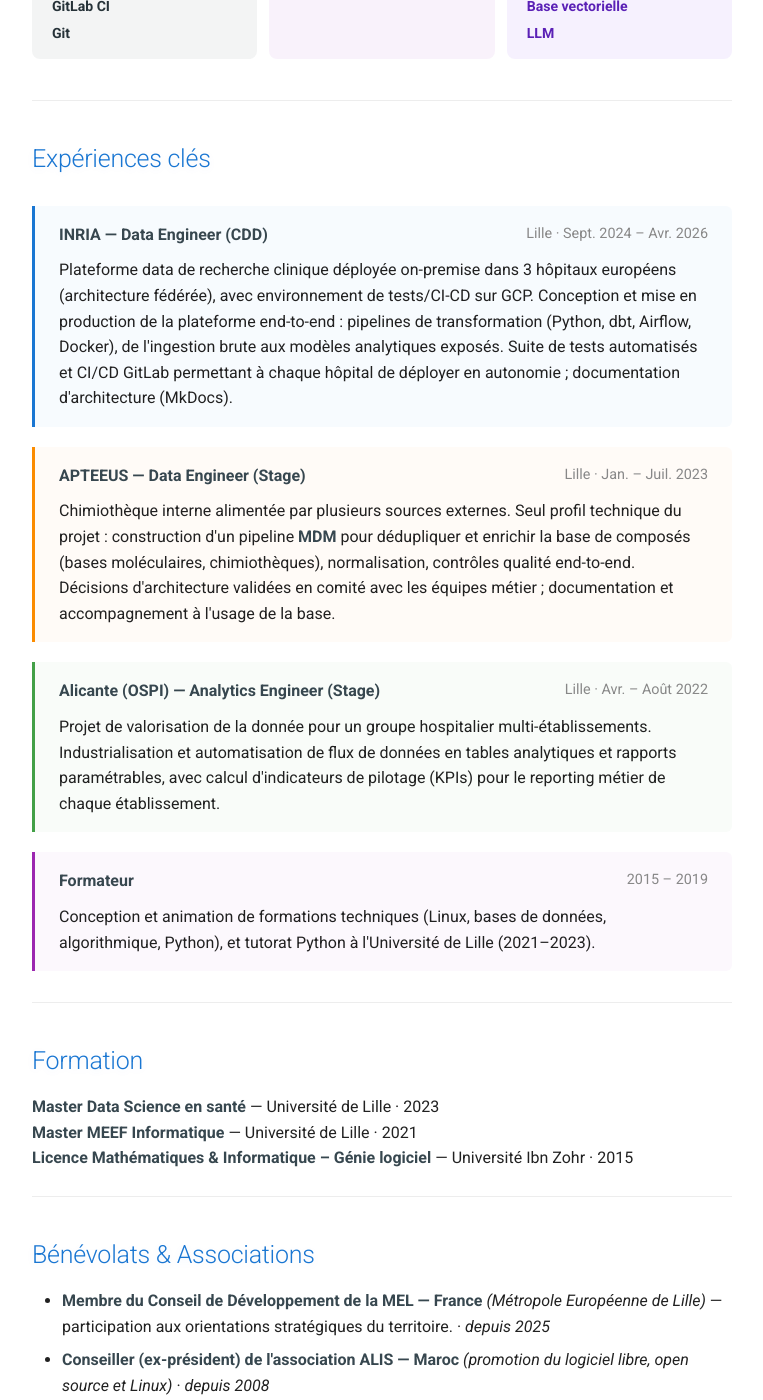
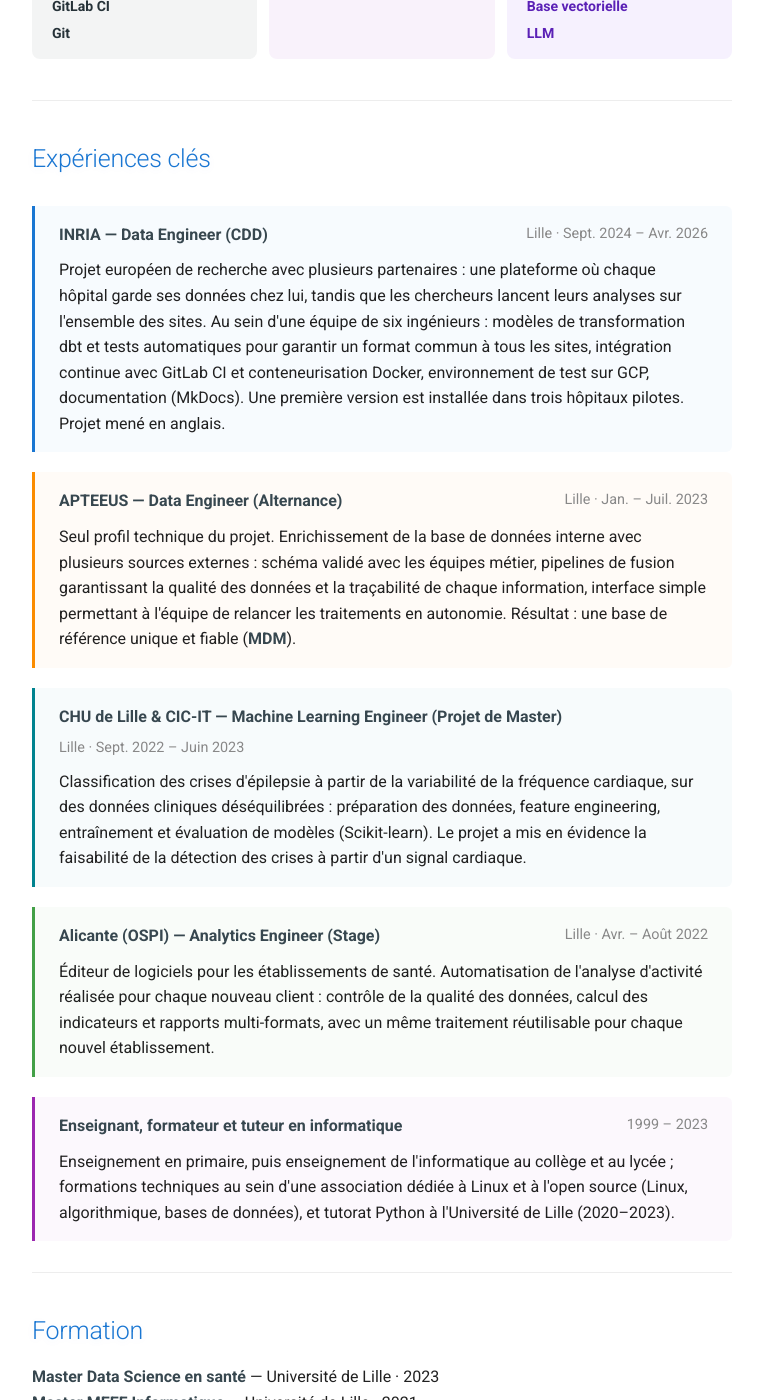
Before and after one commit to y-ikli/portfolio, an MkDocs documentation site: the page built from docs/index.md, in a window 1280 px wide and 1400 px high, scrolled down 1369 px. Shown: the whole window, without its empty margins (258-1021 px from the left). Built offline with MkDocs 1.6.1 and Material for MkDocs 9.7.7, drawn with Linux system fonts in a browser that asks for light colours; some of the changed text lies outside the part shown.

Commit message:
update index page

```diff
--- a/docs/index.md
+++ b/docs/index.md
@@ -24,11 +24,11 @@
 
 ## À propos
 
-J'ai commencé ma carrière comme enseignant, déjà passionné par le numérique, les algorithmes et Linux. Cette passion m'a ramené à l'université, de la licence jusqu'au master, pour faire de la data mon métier.
+Data Engineer depuis trois ans, j'interviens sur toute la chaîne de la donnée : du cadrage du besoin avec les équipes métier jusqu'à des données fiables, testées et prêtes à l'emploi. J'applique à la data les bonnes pratiques du développement logiciel : tests automatisés, CI/CD, code versionné et documenté.
 
-Depuis trois ans, je suis Data Engineer. J'interviens sur tout le cycle de vie de la donnée, de la source brute jusqu'aux indicateurs utilisés par les équipes métier, en appliquant à la data les bonnes pratiques du développement logiciel : tests automatisés, CI/CD, code versionné et documenté.
+Mon parcours est atypique, mais chaque étape a été un choix. J'ai commencé dans l'enseignement, avec une passion pour l'informatique, Linux et l'open source, que j'ai d'abord vécue dans le monde associatif. J'ai ensuite repris une licence par passion, en parallèle de mon travail, puis un master pour faire de la data mon métier.
 
-Curieux de nature, je vois l'apprentissage comme quelque chose qui ne s'arrête jamais : chaque projet est l'occasion de progresser. De mon passé d'enseignant, j'ai gardé le goût d'aider et de transmettre, dans une revue de code, une documentation ou une simple explication à un(e) collègue. Enfin, la confidentialité et le secret professionnel font naturellement partie de ma façon de travailler.
+De ce parcours, j'ai gardé le goût d'aider et de transmettre, dans une revue de code, une documentation ou une simple explication à un(e) collègue. Curieux de nature, je continue d'apprendre à chaque projet. Enfin, la confidentialité et le secret professionnel font naturellement partie de ma façon de travailler.
 
 **[Voir les projets réalisés →](./projets/index.md)**
 
@@ -80,7 +80,6 @@
     <div style="font-size: 0.7em; font-weight: 700; text-transform: uppercase; letter-spacing: 0.07em; color: #9c27b0; margin-bottom: 0.5rem;">Visualisation & Reporting</div>
     <div style="display: flex; flex-direction: column; gap: 0.25rem;">
       <span style="font-size: 0.88em; color: #6a1b9a; font-weight: 600;">Looker Studio</span>
-      <span style="font-size: 0.88em; color: #6a1b9a; font-weight: 600;">Apache Superset</span>
     </div>
   </div>
 
@@ -108,15 +107,23 @@
       <strong>INRIA — Data Engineer (CDD)</strong>
       <span style="color: #888; font-size: 0.9em;">Lille · Sept. 2024 – Avr. 2026</span>
     </div>
-    <p style="margin: 0.5rem 0 0;">Plateforme data de recherche clinique déployée on-premise dans 3 hôpitaux européens (architecture fédérée), avec environnement de tests/CI-CD sur GCP. Conception et mise en production de la plateforme end-to-end : pipelines de transformation (Python, dbt, Airflow, Docker), de l'ingestion brute aux modèles analytiques exposés. Suite de tests automatisés et CI/CD GitLab permettant à chaque hôpital de déployer en autonomie ; documentation d'architecture (MkDocs).</p>
+    <p style="margin: 0.5rem 0 0;">Projet européen de recherche avec plusieurs partenaires : une plateforme où chaque hôpital garde ses données chez lui, tandis que les chercheurs lancent leurs analyses sur l'ensemble des sites. Au sein d'une équipe de six ingénieurs : modèles de transformation dbt et tests automatiques pour garantir un format commun à tous les sites, intégration continue avec GitLab CI et conteneurisation Docker, environnement de test sur GCP, documentation (MkDocs). Une première version est installée dans trois hôpitaux pilotes. Projet mené en anglais.</p>
   </div>
 
   <div style="border-left: 3px solid #fb8c00; padding: 0.8rem 1.2rem; background: rgba(251,140,0,0.03); border-radius: 0 6px 6px 0;">
     <div style="display: flex; justify-content: space-between; flex-wrap: wrap; gap: 0.3rem;">
-      <strong>APTEEUS — Data Engineer (Stage)</strong>
+      <strong>APTEEUS — Data Engineer (Alternance)</strong>
       <span style="color: #888; font-size: 0.9em;">Lille · Jan. – Juil. 2023</span>
     </div>
-    <p style="margin: 0.5rem 0 0;">Chimiothèque interne alimentée par plusieurs sources externes. Seul profil technique du projet : construction d'un pipeline <strong>MDM</strong> pour dédupliquer et enrichir la base de composés (bases moléculaires, chimiothèques), normalisation, contrôles qualité end-to-end. Décisions d'architecture validées en comité avec les équipes métier ; documentation et accompagnement à l'usage de la base.</p>
+    <p style="margin: 0.5rem 0 0;">Seul profil technique du projet. Enrichissement de la base de données interne avec plusieurs sources externes : schéma validé avec les équipes métier, pipelines de fusion garantissant la qualité des données et la traçabilité de chaque information, interface simple permettant à l'équipe de relancer les traitements en autonomie. Résultat : une base de référence unique et fiable (<strong>MDM</strong>).</p>
+  </div>
+
+  <div style="border-left: 3px solid #00838f; padding: 0.8rem 1.2rem; background: rgba(0,131,143,0.03); border-radius: 0 6px 6px 0;">
+    <div style="display: flex; justify-content: space-between; flex-wrap: wrap; gap: 0.3rem;">
+      <strong>CHU de Lille &amp; CIC-IT — Machine Learning Engineer (Projet de Master)</strong>
+      <span style="color: #888; font-size: 0.9em;">Lille · Sept. 2022 – Juin 2023</span>
+    </div>
+    <p style="margin: 0.5rem 0 0;">Classification des crises d'épilepsie à partir de la variabilité de la fréquence cardiaque, sur des données cliniques déséquilibrées : préparation des données, feature engineering, entraînement et évaluation de modèles (Scikit-learn). Le projet a mis en évidence la faisabilité de la détection des crises à partir d'un signal cardiaque.</p>
   </div>
 
   <div style="border-left: 3px solid #43a047; padding: 0.8rem 1.2rem; background: rgba(67,160,71,0.03); border-radius: 0 6px 6px 0;">
@@ -124,15 +131,15 @@
       <strong>Alicante (OSPI) — Analytics Engineer (Stage)</strong>
       <span style="color: #888; font-size: 0.9em;">Lille · Avr. – Août 2022</span>
     </div>
-    <p style="margin: 0.5rem 0 0;">Projet de valorisation de la donnée pour un groupe hospitalier multi-établissements. Industrialisation et automatisation de flux de données en tables analytiques et rapports paramétrables, avec calcul d'indicateurs de pilotage (KPIs) pour le reporting métier de chaque établissement.</p>
+    <p style="margin: 0.5rem 0 0;">Éditeur de logiciels pour les établissements de santé. Automatisation de l'analyse d'activité réalisée pour chaque nouveau client : contrôle de la qualité des données, calcul des indicateurs et rapports multi-formats, avec un même traitement réutilisable pour chaque nouvel établissement.</p>
   </div>
 
   <div style="border-left: 3px solid #9c27b0; padding: 0.8rem 1.2rem; background: rgba(156,39,176,0.03); border-radius: 0 6px 6px 0;">
     <div style="display: flex; justify-content: space-between; flex-wrap: wrap; gap: 0.3rem;">
-      <strong>Formateur</strong>
-      <span style="color: #888; font-size: 0.9em;">2015 – 2019</span>
+      <strong>Enseignant, formateur et tuteur en informatique</strong>
+      <span style="color: #888; font-size: 0.9em;">1999 – 2023</span>
     </div>
-    <p style="margin: 0.5rem 0 0;">Conception et animation de formations techniques (Linux, bases de données, algorithmique, Python), et tutorat Python à l'Université de Lille (2021–2023).</p>
+    <p style="margin: 0.5rem 0 0;">Enseignement en primaire, puis enseignement de l'informatique au collège et au lycée ; formations techniques au sein d'une association dédiée à Linux et à l'open source (Linux, algorithmique, bases de données), et tutorat Python à l'Université de Lille (2020–2023).</p>
   </div>
 
 </div>
```
